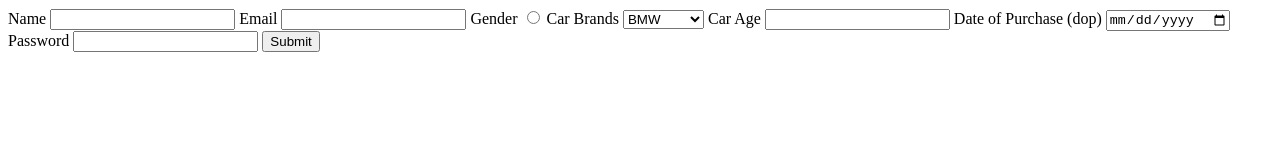
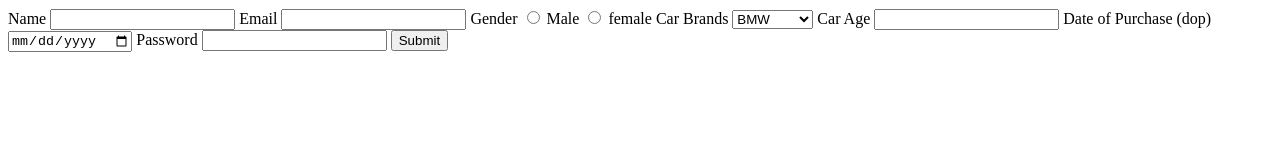
Before and after one commit to acciojob/car-insurance-form-SUsmna, a website: page main.html in a window 1280 px wide. Drawn offline with Linux system fonts and the light colour scheme.

Commit message:
created a submission

```diff
--- a/main.html
+++ b/main.html
@@ -16,7 +16,10 @@
 		<input type="email" id="email" required="yes">
 
 		<label>Gender</label>
-		<input type="radio" name='gender' required>
+		<input type="radio" name='gender' id="male" value="male" required="yes">
+		<label id="male">Male</label>
+		<input type="radio" name='gender' id="female" value="female" required="yes">
+		<label id="female">female</label>
 
 		<label for="cars">Car Brands</label>
 		<select id="cars">
```
